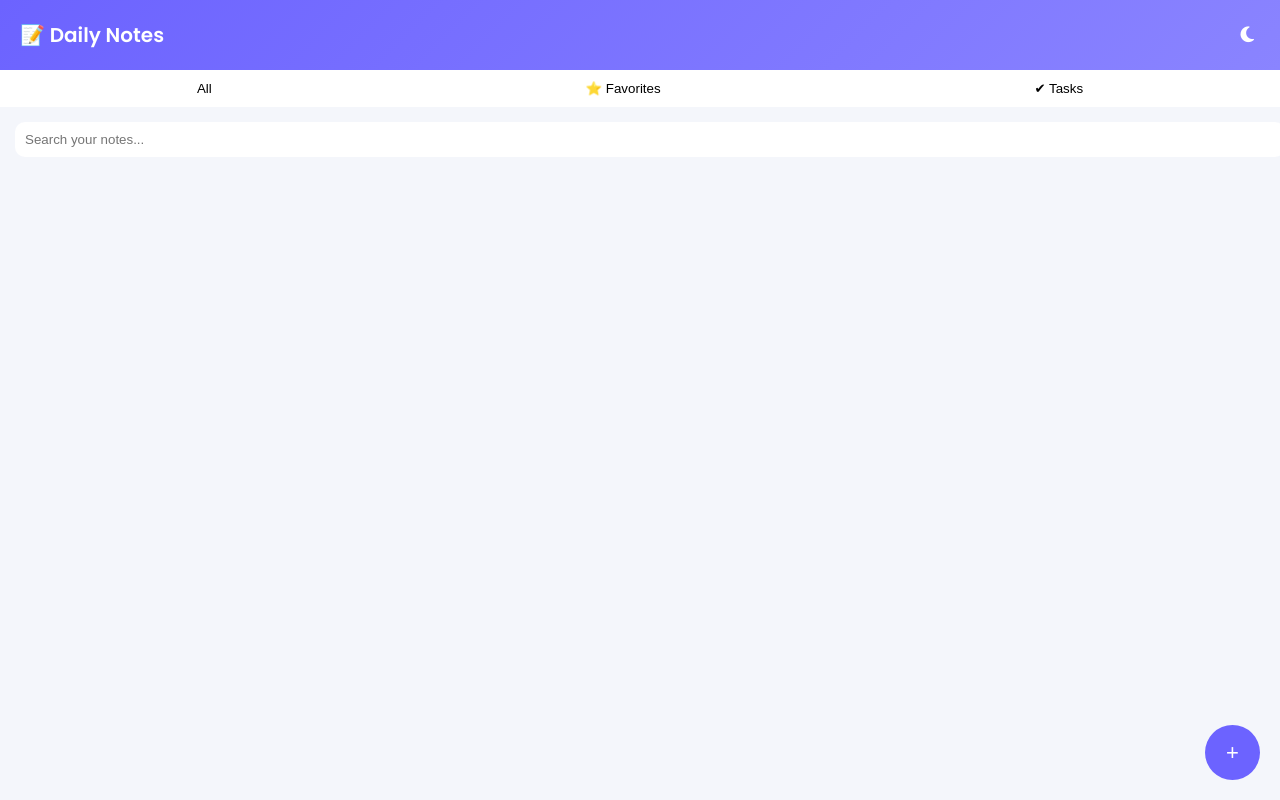
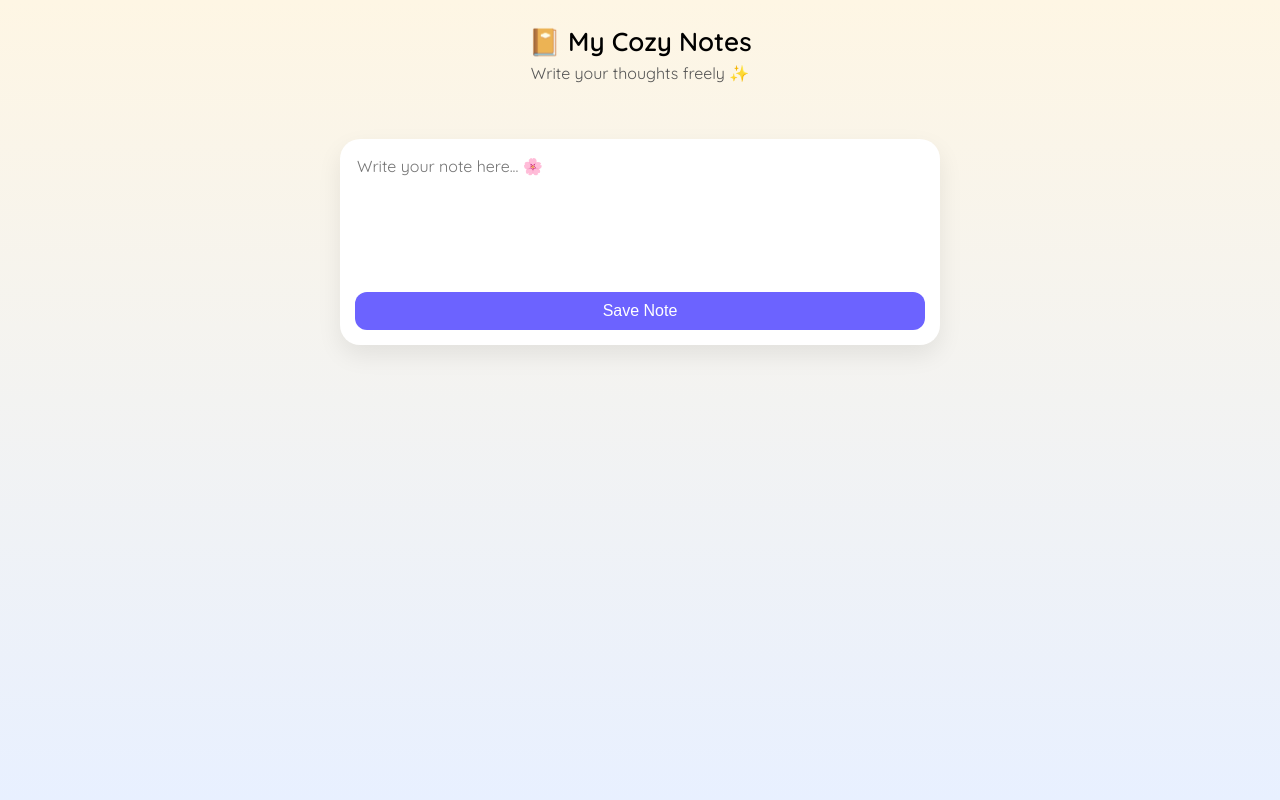
Before and after one commit to no-one123112/My-personal-note, a plain HTML site: page index.html in a window 1280 px wide. Drawn offline with Linux system fonts and the light colour scheme.

Commit message:
Update title and styles in index.html

```diff
--- a/index.html
+++ b/index.html
@@ -2,99 +2,85 @@
 <html lang="en">
 <head>
 <meta charset="UTF-8">
-<title>Daily Notes</title>
+<title>My Cozy Notes</title>
 <meta name="viewport" content="width=device-width, initial-scale=1.0">
 
-<link href="https://fonts.googleapis.com/css2?family=Poppins:wght@300;400;600&display=swap" rel="stylesheet">
-<link href="https://cdnjs.cloudflare.com/ajax/libs/font-awesome/6.5.0/css/all.min.css" rel="stylesheet">
+<link href="https://fonts.googleapis.com/css2?family=Quicksand:wght@400;600&display=swap" rel="stylesheet">
 
 <style>
-:root{
-  --main:#6c63ff;
-  --bg:#f4f6fb;
-  --card:#ffffff;
-  --text:#333;
-}
-body.dark{
-  --bg:#1e1e2f;
-  --card:#2b2b3d;
-  --text:#fff;
-}
 body{
   margin:0;
-  font-family:'Poppins',sans-serif;
-  background:var(--bg);
-  color:var(--text);
+  font-family:'Quicksand',sans-serif;
+  background:linear-gradient(180deg,#fef6e4,#e8f0ff);
+  min-height:100vh;
 }
 header{
-  background:linear-gradient(135deg,#6c63ff,#8a84ff);
-  padding:20px;
-  color:white;
-  display:flex;
-  justify-content:space-between;
-  align-items:center;
+  padding:25px;
+  text-align:center;
 }
-header h1{font-size:20px;margin:0;}
-header button{
-  background:none;
-  border:none;
-  color:white;
-  font-size:18px;
+header h1{
+  margin:0;
+  font-size:26px;
 }
-.tabs{
-  display:flex;
-  justify-content:space-around;
-  background:white;
-  padding:10px;
-}
-.tabs button{
-  background:none;
-  border:none;
-  font-weight:500;
+header p{
+  margin-top:5px;
+  color:#555;
 }
 .container{
   padding:15px;
+  max-width:600px;
+  margin:auto;
 }
-.search{
+.editor{
+  background:white;
+  border-radius:20px;
+  padding:15px;
+  box-shadow:0 10px 25px rgba(0,0,0,.08);
+  margin-bottom:20px;
+}
+.editor textarea{
+  width:100%;
+  height:120px;
+  border:none;
+  resize:none;
+  font-size:16px;
+  outline:none;
+  font-family:'Quicksand',sans-serif;
+}
+.editor button{
+  margin-top:10px;
   width:100%;
   padding:10px;
-  border-radius:10px;
   border:none;
-  margin-bottom:15px;
+  border-radius:12px;
+  background:#6c63ff;
+  color:white;
+  font-size:16px;
 }
 .note{
-  background:var(--card);
-  border-radius:15px;
+  background:white;
+  border-radius:18px;
   padding:15px;
   margin-bottom:15px;
-  box-shadow:0 5px 15px rgba(0,0,0,.08);
+  box-shadow:0 8px 20px rgba(0,0,0,.07);
+  position:relative;
 }
-.note textarea{
-  width:100%;
+.note:nth-child(odd){
+  background:#fff7e6;
+}
+.note:nth-child(even){
+  background:#eaf2ff;
+}
+.note small{
+  color:#777;
+}
+.delete{
+  position:absolute;
+  top:10px;
+  right:12px;
+  background:none;
   border:none;
-  resize:none;
-  background:transparent;
-  color:var(--text);
-}
-.note .actions{
-  display:flex;
-  justify-content:space-between;
-  font-size:12px;
-}
-.note .actions i{
-  cursor:pointer;
-}
-.add{
-  position:fixed;
-  bottom:20px;
-  right:20px;
-  background:var(--main);
-  color:white;
-  width:55px;
-  height:55px;
-  border-radius:50%;
-  border:none;
-  font-size:22px;
+  font-size:16px;
 }
 </style>
 </head>
@@ -102,31 +88,46 @@ header button{
 <body>
 
 <header>
-  <h1>📝 Daily Notes</h1>
-  <button onclick="toggleDark()"><i class="fas fa-moon"></i></button>
+  <h1>📔 My Cozy Notes</h1>
+  <p>Write your thoughts freely ✨</p>
 </header>
 
-<div class="tabs">
-  <button>All</button>
-  <button>⭐ Favorites</button>
-  <button>✔ Tasks</button>
+<div class="container">
+
+  <!-- Writing Area -->
+  <div class="editor">
+    <textarea id="noteText" placeholder="Write your note here... 🌸"></textarea>
+    <button onclick="addNote()">Save Note</button>
+  </div>
+
+  <!-- Notes -->
+  <div id="notes"></div>
+
 </div>
-
-<div class="container">
-  <input class="search" placeholder="Search your notes...">
-  <div id="notes"></div>
-</div>
-
-<button class="add" onclick="addNote()">+</button>
 
 <script>
 let notes = JSON.parse(localStorage.getItem("notes")) || [];
 
-function save(){localStorage.setItem("notes",JSON.stringify(notes));}
+function save(){
+  localStorage.setItem("notes",JSON.stringify(notes));
+}
 
 function addNote(){
-  notes.unshift({text:"",fav:false,date:new Date().toLocaleDateString()});
-  save();render();
+  const text=document.getElementById("noteText").value.trim();
+  if(!text) return;
+  notes.unshift({
+    text:text,
+    date:new Date().toLocaleDateString()
+  });
+  document.getElementById("noteText").value="";
+  save();
+  render();
+}
+
+function del(i){
+  notes.splice(i,1);
+  save();
+  render();
 }
 
 function render(){
@@ -134,22 +135,13 @@ function render(){
   box.innerHTML="";
   notes.forEach((n,i)=>{
     box.innerHTML+=`
-    <div class="note">
-      <textarea oninput="edit(${i},this.value)">${n.text}</textarea>
-      <div class="actions">
-        <span>${n.date}</span>
-        <span>
-          <i class="fas fa-star" onclick="fav(${i})"></i>
-          <i class="fas fa-trash" onclick="del(${i})"></i>
-        </span>
-      </div>
-    </div>`;
+      <div class="note">
+        <button class="delete" onclick="del(${i})">🗑️</button>
+        <p>${n.text}</p>
+        <small>📅 ${n.date}</small>
+      </div>`;
   });
 }
-function edit(i,v){notes[i].text=v;save();}
-function del(i){notes.splice(i,1);save();render();}
-function fav(i){notes[i].fav=!notes[i].fav;save();render();}
-function toggleDark(){document.body.classList.toggle("dark");}
 
 render();
 </script>
```
